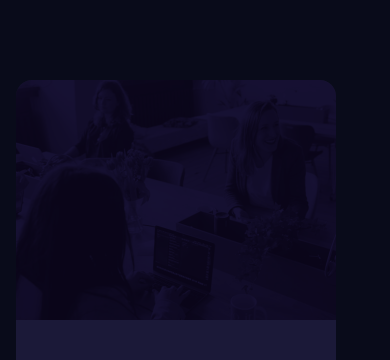
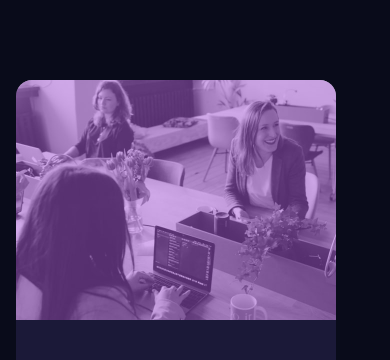
Before and after one commit to MojtabaMosavi/stats-preview-card-component-main, a plain HTML site: page index.html in a window 390 px wide. Shown: the top 360 px of the page. Drawn offline with Linux system fonts and the light colour scheme.

Commit message:
modified the color on the image

```diff
--- a/style.css
+++ b/style.css
@@ -113,7 +113,6 @@ body {
   .header__img {
     background-image: url("./images/image-header-mobile.jpg");
     background-repeat: no-repeat;
-    mix-blend-mode: multiply;
     grid-area: img;
   }
 
```
